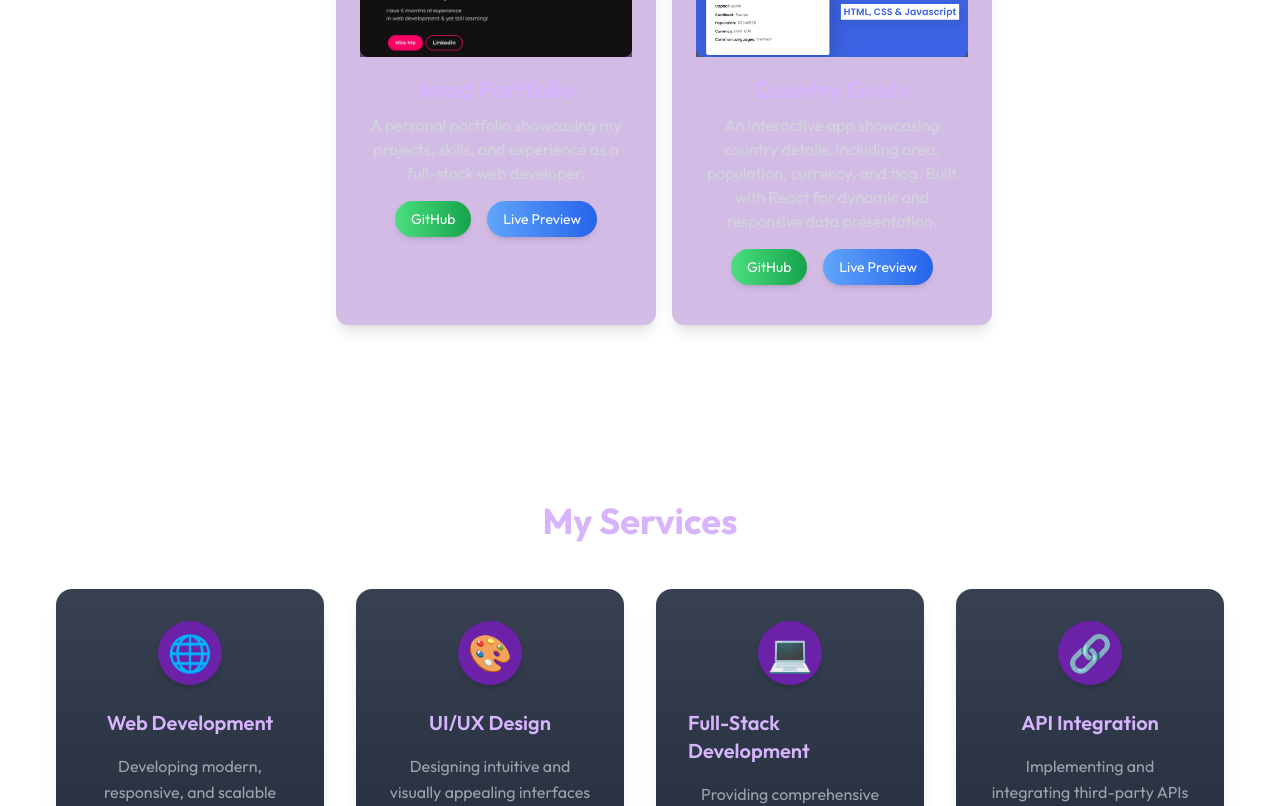
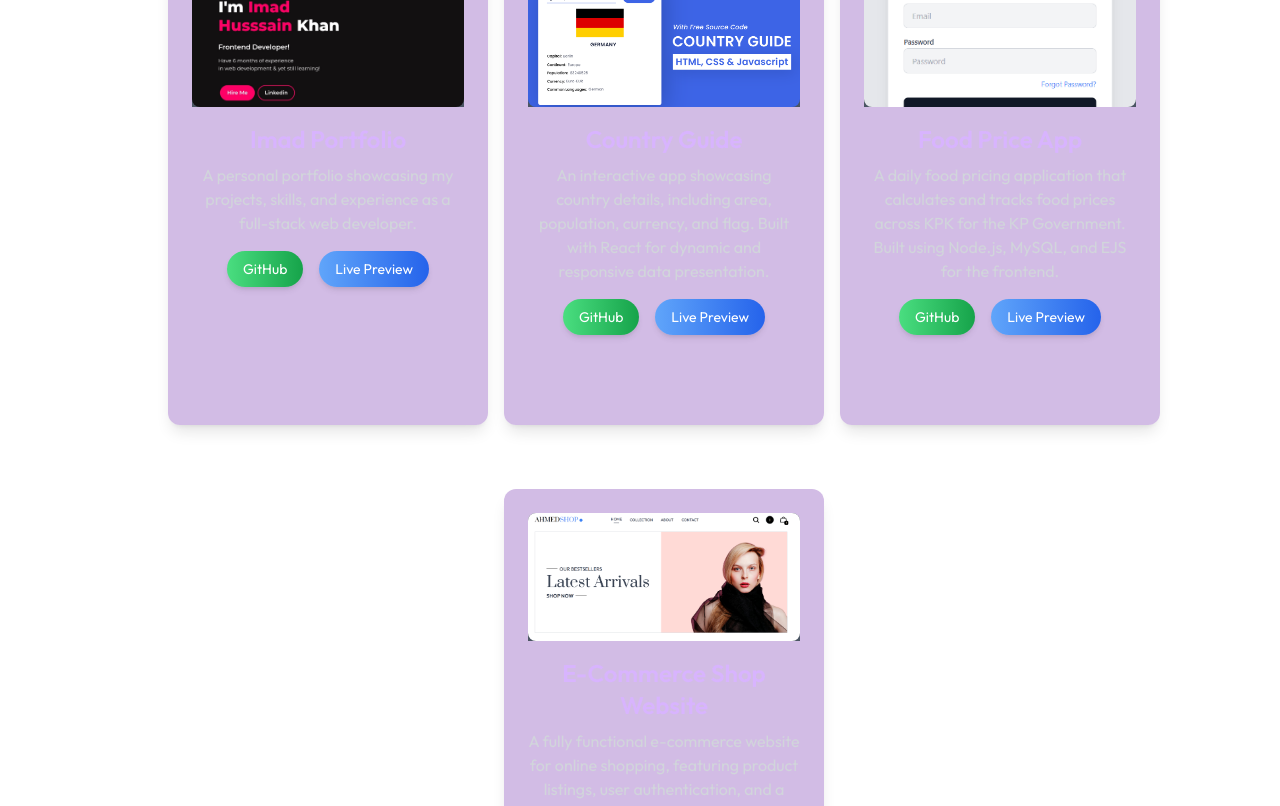
Before and after one commit to Codewithimaad/ImadPortfolio, a React (Vite) app: page / in a window 1280 px wide. Shown: the part 3480-4286 px from the top of the page. Built offline with nearby package versions, Linux system fonts and the light colour scheme.

Commit message:
Changes in all

```diff
--- a/src/Components/Projects.jsx
+++ b/src/Components/Projects.jsx
@@ -5,6 +5,8 @@ import currencyImage from "../assets/Images/Currency.jpg";
 import schoolImage from "../assets/Images/School.png";
 import portfolioImage from "../assets/Images/PortfolioPink.jpg";
 import countryImage from '../assets/Images/Country.png'
+import foodPriceImage from '../assets/Images/foodPrice.png'
+import EcommerceImage from '../assets/Images/EcommerceImage.png'
 
 const Projects = () => {
     const projectData = [
@@ -26,7 +28,7 @@ const Projects = () => {
             title: "School Management System",
             description: "A full-stack school management system with features like student enrollment, Attendance, Fee Entry, and Role-Based Authorization etc.",
             image: schoolImage,
-            githubLink: "https://github.com/Codewithimaad/School-management-system",
+            githubLink: "#",
             liveLink: "https://luminous-international-school.onrender.com",
         },
         {
@@ -42,7 +44,22 @@ const Projects = () => {
             image: countryImage,
             githubLink: "https://github.com/Codewithimaad/Country-Details",
             liveLink: "https://codewithimaad.github.io/Country-Details/",
+        },
+        {
+            "title": "Food Price App",
+            "description": "A daily food pricing application that calculates and tracks food prices across KPK for the KP Government. Built using Node.js, MySQL, and EJS for the frontend.",
+            "image": foodPriceImage,
+            "githubLink": "#",
+            "liveLink": "https://foodpriceapp.onrender.com/"
+        },
+        {
+            "title": "E-Commerce Shop Website",
+            "description": "A fully functional e-commerce website for online shopping, featuring product listings, user authentication, and a seamless shopping experience. Built using the MERN stack (MongoDB, Express.js, React.js, and Node.js).",
+            "image": EcommerceImage,
+            "githubLink": "#",
+            "liveLink": "https://ahmedshop.vercel.app/"
         }
+
 
     ];
 
@@ -69,7 +86,7 @@ const Projects = () => {
                         >
                             <motion.div
                                 className="relative bg-purple-800 rounded-xl shadow-lg p-6 transform backdrop-blur-lg bg-opacity-30 lg:w-80"
-                                style={{ height: "420px" }} // Fixed height for all cards
+                                style={{ height: "470px" }} // Fixed height for all cards
                                 whileInView={{ opacity: 1, y: 0 }}
                                 initial={{ opacity: 0, y: -100 }}
                                 transition={{ duration: 1 }}
```
Also changed, not shown: src/assets/Images/EcommerceImage.png (added), src/assets/Images/FoodPrice.png (added).
